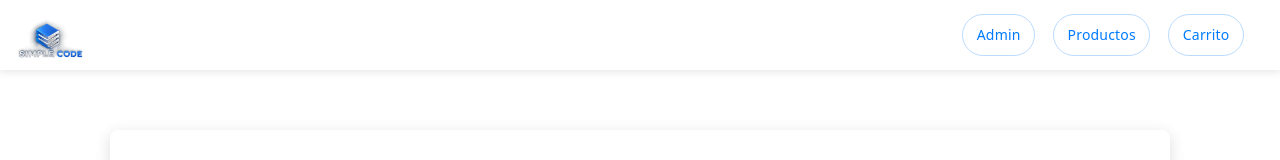
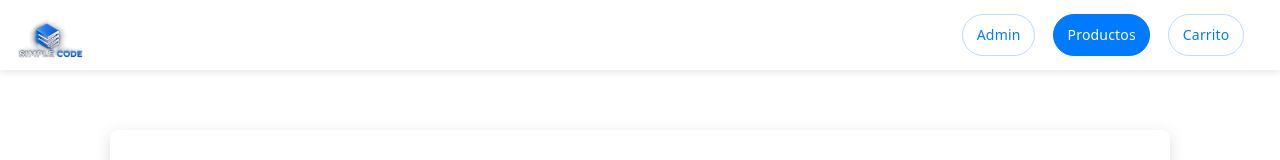
Before and after one commit to javiercanas1981/app-TalentoTech, a React (Vite) app: page /producto/prod-1 in a window 1280 px wide. Shown: the top 160 px of the page. Built offline with nearby package versions, Linux system fonts and the light colour scheme; grey boxes are pictures that could not be loaded.

Commit message:
style: highlight active navigation link

```diff
--- a/src/components/Header/Header.css
+++ b/src/components/Header/Header.css
@@ -57,3 +57,9 @@
   background-color: #007bff;
   color: white;
 }
+
+.header-navigation a.active {
+  border-color: #007bff;
+  background-color: #007bff;
+  color: white;
+}
--- a/src/components/Header/Header.jsx
+++ b/src/components/Header/Header.jsx
@@ -1,4 +1,4 @@
-import { Link } from "react-router-dom";
+import { Link, NavLink, useLocation } from "react-router-dom";
 import "./Header.css";
 
 /**
@@ -10,6 +10,10 @@ import "./Header.css";
  * @returns {JSX.Element} Cabecera con el logo y la navegación principal.
  */
 function Header() {
+  const { pathname } = useLocation();
+  const isProductSection =
+    pathname === "/" || pathname.startsWith("/producto/");
+
   return (
     <header className="header">
       <div className="header-logo__container">
@@ -22,9 +26,11 @@ function Header() {
         </Link>
       </div>
       <nav className="header-navigation">
-        <Link to="/admin/productos">Admin</Link>
-        <Link to="/productos">Productos</Link>
-        <Link to="/carrito">Carrito</Link>
+        <NavLink to="/admin/productos">Admin</NavLink>
+        <NavLink to="/" end className={isProductSection ? "active" : undefined}>
+          Productos
+        </NavLink>
+        <NavLink to="/carrito">Carrito</NavLink>
       </nav>
     </header>
   );
```
